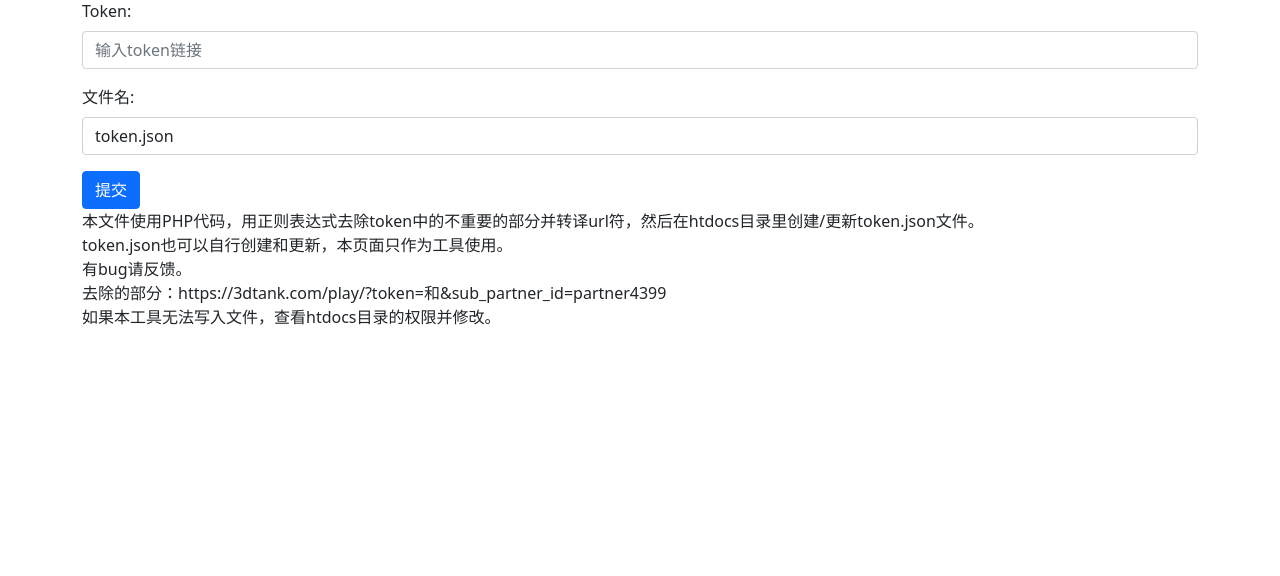
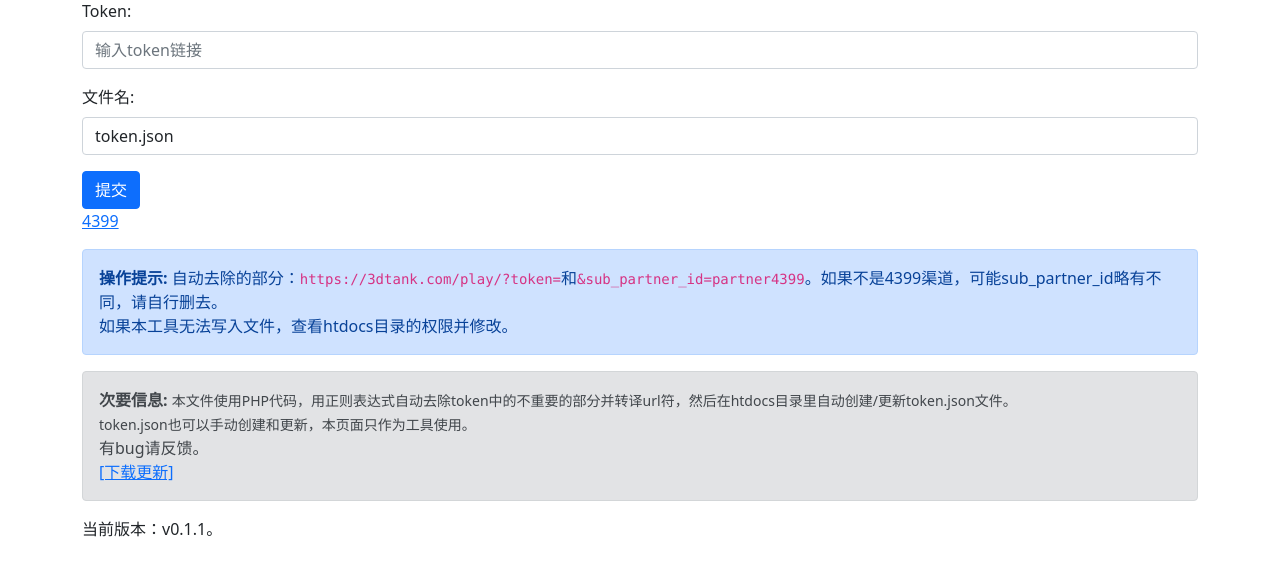
Before and after one commit to MLH-AIDS/mlh-aids.github.io, a PHP site: page /token.php in a window 1280 px wide. Shown: the part 119-695 px from the top of the page. Run offline with PHP 8.4, Linux system fonts and the light colour scheme; some libraries are stand-ins or nearby versions.

Commit message:
Add files via upload

```diff
--- a/dl_token.html
+++ b/dl_token.html
@@ -17,8 +17,9 @@
 <div class="container mt-3">
   <h2>下载token.php</h2>
 	<div class="mb-3">
-	<p><a href="token.php" download="token.php">[点击下载]</a></p>
-	<p>下载后请手动移动到htdocs目录，打开ksweb，再打开<a href="http://localhost:8080/token.php">http://localhost:8080/token.php</a>。</p>
+	<p><a href="token.php" download="token.php" role="button" class="btn btn-primary btn-lg">[点击下载]</a></p>
+	<p>最新版本：v0.1.1</p>
+	<p>下载后请手动移动到htdocs目录，保持ksweb后台运行，再打开<a href="http://localhost:8080/token.php">http://localhost:8080/token.php</a>。</p>
 	<p>下载到的具体文件夹查看你的浏览器里的下载管理，可能有分享/打开第三方软件按钮。可能是下载到download目录。</p>
 	</div>
 </div>
--- a/token.php
+++ b/token.php
@@ -42,14 +42,30 @@ echo "<p>当前json内容：".file_get_contents($filename)."</p>";
 	  </div>
 	  <button type="submit" class="btn btn-primary">提交</button>
 	</form>
+	<p><a href="http://my.4399.com/yxtk?sid=1">4399</a></p>
 	<div class="mb-3">
-	本文件使用PHP代码，用正则表达式去除token中的不重要的部分并转译url符，然后在htdocs目录里创建/更新token.json文件。<br>
-	token.json也可以自行创建和更新，本页面只作为工具使用。<br>
-	有bug请反馈。<br>
-	去除的部分：https://3dtank.com/play/?token=和&sub_partner_id=partner4399<br>
-	如果本工具无法写入文件，查看htdocs目录的权限并修改。
+	    <div class="alert alert-primary">
+    	    <strong>操作提示:</strong> 自动去除的部分：<code>https://3dtank.com/play/?token=</code>和<code>&sub_partner_id=partner4399</code>。如果不是4399渠道，可能sub_partner_id略有不同，请自行删去。<br>
+    	    如果本工具无法写入文件，查看htdocs目录的<span data-bs-toggle="tooltip" title="写入权限">权限</span>并修改。
+        </div>
+	    <div class="alert alert-secondary">
+            <strong>次要信息:</strong> <small>本文件使用PHP代码，用正则表达式自动去除token中的不重要的部分并转译url符，然后在htdocs目录里自动创建/更新token.json文件。<br>
+	        token.json也可以手动创建和更新，本页面只作为工具使用。</small><br>
+	        有bug请反馈。<br>
+	        <a href="https://mlh-aids.github.io/dl_token">[下载更新]</a>
+        </div>
+	</div>
+	<div class="mb-3">
+	当前版本：v0.1.1。<span id="news"></span>
 	</div>
 </div>
-
+<script>
+// 初始化提示框
+var tooltipTriggerList = [].slice.call(document.querySelectorAll('[data-bs-toggle="tooltip"]'))
+var tooltipList = tooltipTriggerList.map(function (tooltipTriggerEl) {
+  return new bootstrap.Tooltip(tooltipTriggerEl)
+})
+</script>
+<script src="https://mlh-aids.github.io/tokennews.js"></script>
 </body>
 </html>
--- /dev/null
+++ b/tokennews.js
@@ -0,0 +1 @@
+document.getElementById("news").innerHTML="最新版本：v0.1.1。"
```
